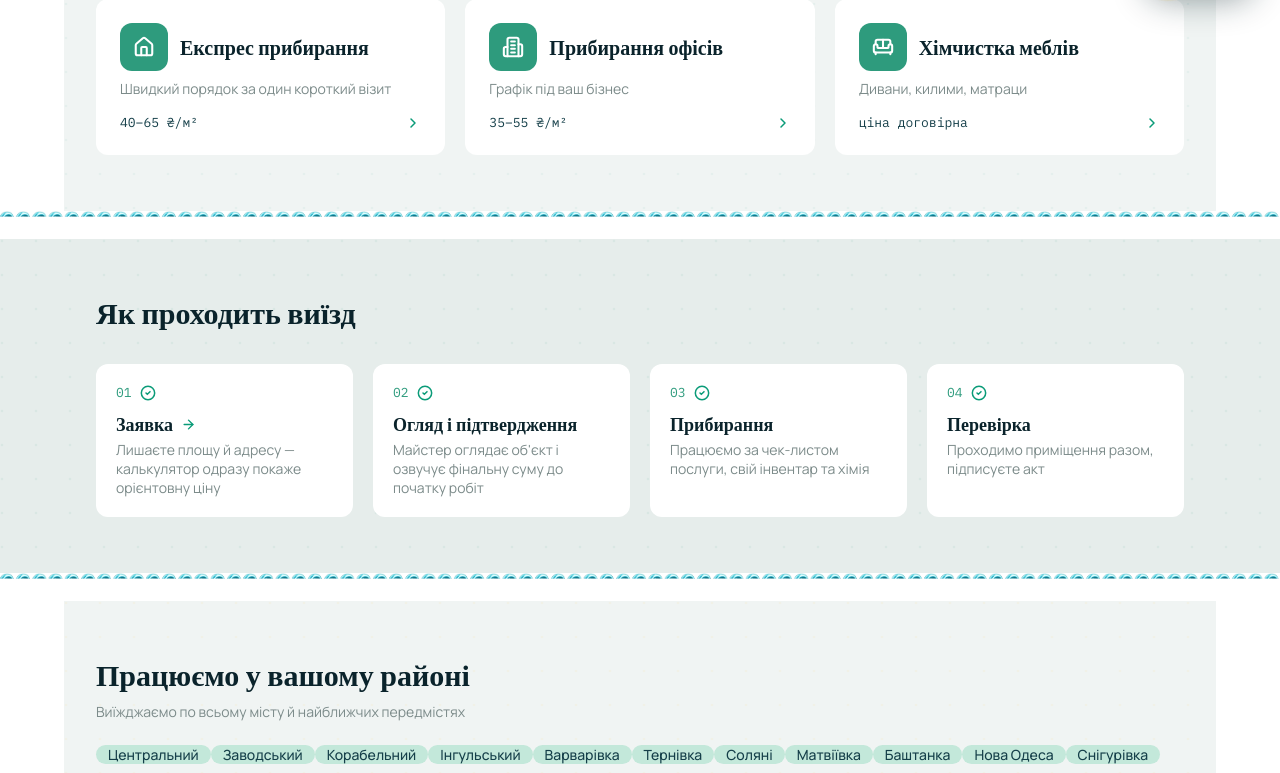
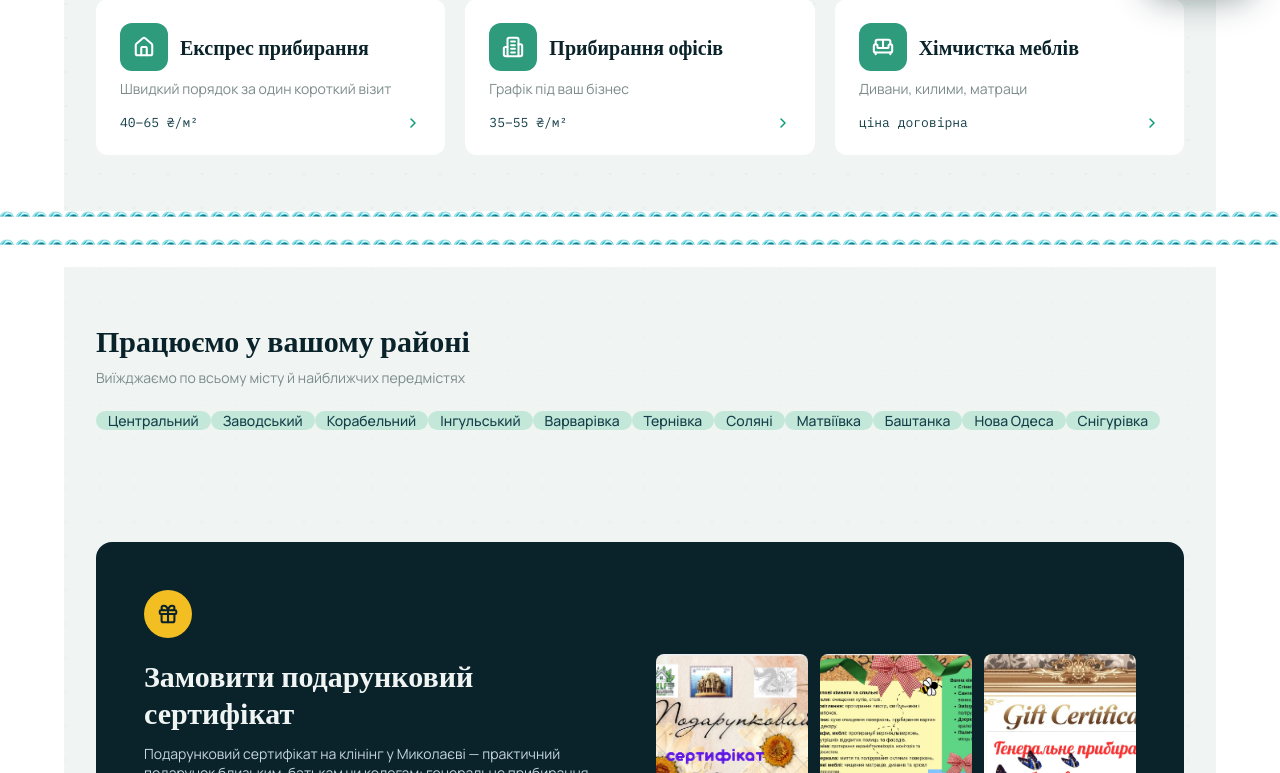
Before and after one commit to Roman31031/chysto-nextjs, a Next.js app: page / in a window 1280 px wide. Shown: the part 789-1562 px from the top of the page. Built offline with nearby package versions, Linux system fonts and the light colour scheme.

Commit message:
Add files via upload

```diff
--- a/components/Shared.jsx
+++ b/components/Shared.jsx
@@ -396,7 +396,6 @@ export function HomePage() {
 
       <SpringDivider />
 
-      <section className="py-14" style={{ background: C.bgSoft, ...dotPattern(C.mint, 0.07) }}><div className="max-w-6xl mx-auto px-5 sm:px-8"><h2 className="text-3xl mb-8" style={{ ...display, color: C.ink, fontWeight: 600 }}>Як проходить виїзд</h2><ProcessSteps onOrderClick={onOrderClick} /></div></section>
 
       <SpringDivider />
 
```
